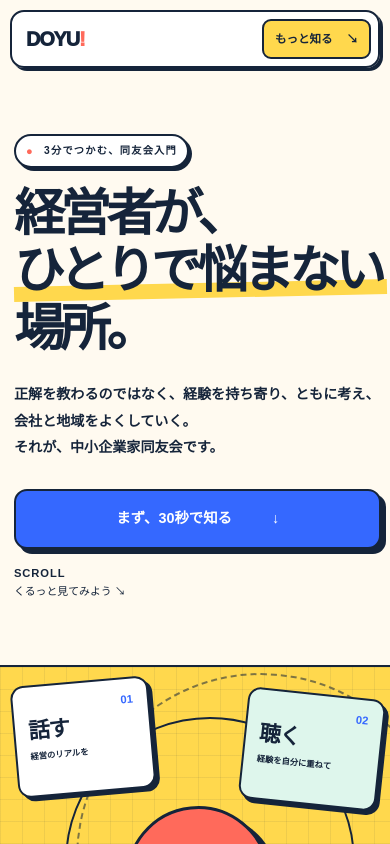
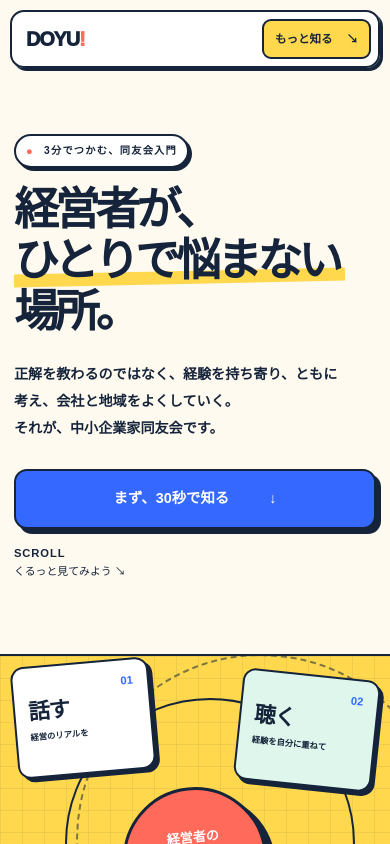
Before and after one commit to masaohana/doyu-guide, a Next.js app: page / in a window 390 px wide. Shown: the top 844 px of the page. Built offline with nearby package versions, Linux system fonts and the light colour scheme.

Commit message:
Fix responsive Japanese headline wrapping

```diff
--- a/app/globals.css
+++ b/app/globals.css
@@ -31,6 +31,18 @@ body {
   font-weight: 500;
   line-height: 1.8;
   overflow-x: hidden;
+}
+
+p,
+h1,
+h2,
+h3,
+blockquote,
+summary strong {
+  line-break: strict;
+  overflow-wrap: normal;
+  text-wrap: pretty;
+  word-break: auto-phrase;
 }
 
 a {
@@ -210,19 +222,26 @@ summary {
 
 .hero h1 {
   margin: 0;
-  font-size: clamp(3.1rem, 5.8vw, 6rem);
+  font-size: clamp(3.1rem, 4.25vw, 4.55rem);
   font-weight: 950;
   letter-spacing: -0.075em;
   line-height: 1.13;
 }
 
-.hero h1 span {
+.hero-title-line,
+.title-line {
+  display: block;
+  width: fit-content;
+  max-width: 100%;
+  white-space: nowrap;
+}
+
+.hero-title-emphasis {
   position: relative;
   z-index: 0;
-  white-space: nowrap;
-}
-
-.hero h1 span::after {
+}
+
+.hero-title-emphasis::after {
   position: absolute;
   z-index: -1;
   right: -6px;
@@ -487,9 +506,13 @@ summary {
   line-height: 1.25;
 }
 
-.section-heading h2 span,
+.section-heading h2 .title-accent,
 .next h2 span {
   color: var(--blue);
+}
+
+.values-title h2 {
+  font-size: clamp(2.4rem, 4vw, 4rem);
 }
 
 .about-copy {
@@ -732,7 +755,7 @@ summary {
 
 .value-row {
   display: grid;
-  grid-template-columns: 42px 118px 126px 1fr;
+  grid-template-columns: 42px 138px 126px 1fr;
   align-items: center;
   gap: 20px;
   border-bottom: 2px solid var(--ink);
@@ -752,15 +775,19 @@ summary {
 }
 
 .value-name h3 {
+  flex: 0 0 auto;
   margin: 0;
   font-size: 2.6rem;
   font-weight: 950;
   letter-spacing: -0.08em;
+  white-space: nowrap;
 }
 
 .value-name small {
+  flex: 0 0 auto;
   font-size: 0.6rem;
   font-weight: 800;
+  white-space: nowrap;
 }
 
 .value-row > strong {
@@ -787,8 +814,12 @@ summary {
   padding-block: 130px 0;
 }
 
-.activity .section-heading h2 span {
+.activity .section-heading h2 .title-accent {
   color: var(--yellow);
+}
+
+.activity .section-heading h2 {
+  font-size: clamp(2.25rem, 3.5vw, 3.6rem);
 }
 
 .steps {
@@ -885,13 +916,13 @@ summary {
 .teacher-quote blockquote {
   position: relative;
   margin: 0;
-  font-size: clamp(2.3rem, 4.3vw, 4.8rem);
+  font-size: clamp(2.3rem, 3.3vw, 3.65rem);
   font-weight: 850;
   letter-spacing: -0.07em;
   line-height: 1.45;
 }
 
-.teacher-quote blockquote > span {
+.teacher-quote blockquote > .quote-mark {
   position: absolute;
   top: -80px;
   left: -35px;
@@ -901,9 +932,20 @@ summary {
   line-height: 1;
 }
 
+.teacher-quote .quote-line {
+  display: block;
+  white-space: nowrap;
+}
+
 .teacher-quote blockquote strong {
+  display: block;
   color: var(--yellow);
   font-weight: 950;
+}
+
+.teacher-quote blockquote strong .phrase {
+  display: inline-block;
+  white-space: nowrap;
 }
 
 .quote-note {
@@ -1213,7 +1255,7 @@ footer {
   font-weight: 800;
 }
 
-@media (max-width: 1020px) {
+@media (max-width: 1180px) {
   .desktop-nav {
     display: none;
   }
@@ -1245,6 +1287,16 @@ footer {
     grid-template-columns: 1fr;
   }
 
+  .purpose-intro,
+  .activity-heading {
+    grid-template-columns: 1fr;
+    gap: 34px;
+  }
+
+  .section-lead {
+    margin: 0;
+  }
+
   .about-copy {
     padding-top: 0;
   }
@@ -1345,7 +1397,7 @@ footer {
   }
 
   .hero h1 {
-    font-size: clamp(2.85rem, 13vw, 4.5rem);
+    font-size: clamp(2.35rem, 11.5vw, 4.25rem);
     letter-spacing: -0.09em;
   }
 
@@ -1552,6 +1604,10 @@ footer {
     padding-top: 90px;
   }
 
+  .activity .section-heading h2 {
+    font-size: clamp(2rem, 9vw, 3rem);
+  }
+
   .steps {
     grid-template-columns: 1fr;
     gap: 10px;
@@ -1582,7 +1638,7 @@ footer {
     font-size: 2.45rem;
   }
 
-  .teacher-quote blockquote > span {
+  .teacher-quote blockquote > .quote-mark {
     top: -58px;
     left: -8px;
     font-size: 7rem;
--- a/app/page.tsx
+++ b/app/page.tsx
@@ -116,11 +116,11 @@ export default function Home() {
             <span aria-hidden="true">●</span> 3分でつかむ、同友会入門
           </p>
           <h1>
-            経営者が、
-            <br />
-            <span>ひとりで悩まない</span>
-            <br />
-            場所。
+            <span className="hero-title-line">経営者が、</span>
+            <span className="hero-title-line hero-title-emphasis">
+              ひとりで悩まない
+            </span>
+            <span className="hero-title-line">場所。</span>
           </h1>
           <p className="hero-lead">
             正解を教わるのではなく、経験を持ち寄り、
@@ -203,9 +203,9 @@ export default function Home() {
         <div className="section-heading">
           <p className="section-number">01 / 同友会とは</p>
           <h2>
-            教わる会、ではなく。
-            <br />
-            <span>学びあう会。</span>
+            <span className="title-line">教わる会、</span>
+            <span className="title-line">ではなく。</span>
+            <span className="title-line title-accent">学び合う会。</span>
           </h2>
         </div>
         <div className="about-copy">
@@ -240,9 +240,8 @@ export default function Home() {
           <div className="section-heading">
             <p className="section-number">02 / 3つの目的</p>
             <h2>
-              目指すのは、
-              <br />
-              <span>この3つ。</span>
+              <span className="title-line">目指すのは、</span>
+              <span className="title-line title-accent">この3つ。</span>
             </h2>
           </div>
           <p className="section-lead">
@@ -295,11 +294,9 @@ export default function Home() {
         <div className="values-title">
           <p className="section-number">03 / 大切にする精神</p>
           <h2>
-            自分から。
-            <br />
-            みんなで。
-            <br />
-            力を合わせて。
+            <span className="title-line">自分から。</span>
+            <span className="title-line">みんなで。</span>
+            <span className="title-line">力を合わせて。</span>
           </h2>
           <p>
             「自主・民主・連帯」は、会の運営だけでなく、人間を尊重する会社づくりにも通じる考え方です。
@@ -325,9 +322,10 @@ export default function Home() {
           <div className="section-heading">
             <p className="section-number">04 / 例会での学び</p>
             <h2>
-              聴いて終わらない。
-              <br />
-              <span>会社で、やってみる。</span>
+              <span className="title-line">聴いて終わらない。</span>
+              <span className="title-line title-accent">
+                会社で、やってみる。
+              </span>
             </h2>
           </div>
           <p className="section-lead">
@@ -357,10 +355,13 @@ export default function Home() {
         <div className="teacher-quote section-shell">
           <p>同友会の学びを、ひとことで言うなら。</p>
           <blockquote>
-            <span>“</span>
-            会員一人ひとりが、
-            <br />
-            <strong>先生であり、生徒である。</strong>
+            <span className="quote-mark">“</span>
+            <span className="quote-line">会員一人ひとりが、</span>
+            <strong>
+              <span className="phrase">先生であり、</span>
+              <wbr />
+              <span className="phrase">生徒である。</span>
+            </strong>
           </blockquote>
           <p className="quote-note">
             自分の経験を惜しまず話し、
@@ -378,9 +379,8 @@ export default function Home() {
         <div>
           <p className="section-number">05 / 目指す未来</p>
           <h2>
-            会社がよくなる。
-            <br />
-            地域もよくなる。
+            <span className="title-line">会社がよくなる。</span>
+            <span className="title-line">地域もよくなる。</span>
           </h2>
           <p>
             中小企業は、地域の雇用や暮らしを支える存在です。だから自社だけでなく、地域や社会とともに歩む。経営者同士の学びを、よりよい会社と地域の未来につなげていきます。
@@ -393,7 +393,8 @@ export default function Home() {
         <div className="faq-heading">
           <p className="section-number">06 / よくある疑問</p>
           <h2>
-            つまり、どんな会？
+            <span className="title-line">つまり、</span>
+            <span className="title-line">どんな会？</span>
           </h2>
           <p>気になるところを、タップしてみてください。</p>
         </div>
```
Also changed, not shown: 1 other file (tests, documents, lock files or other folders).
